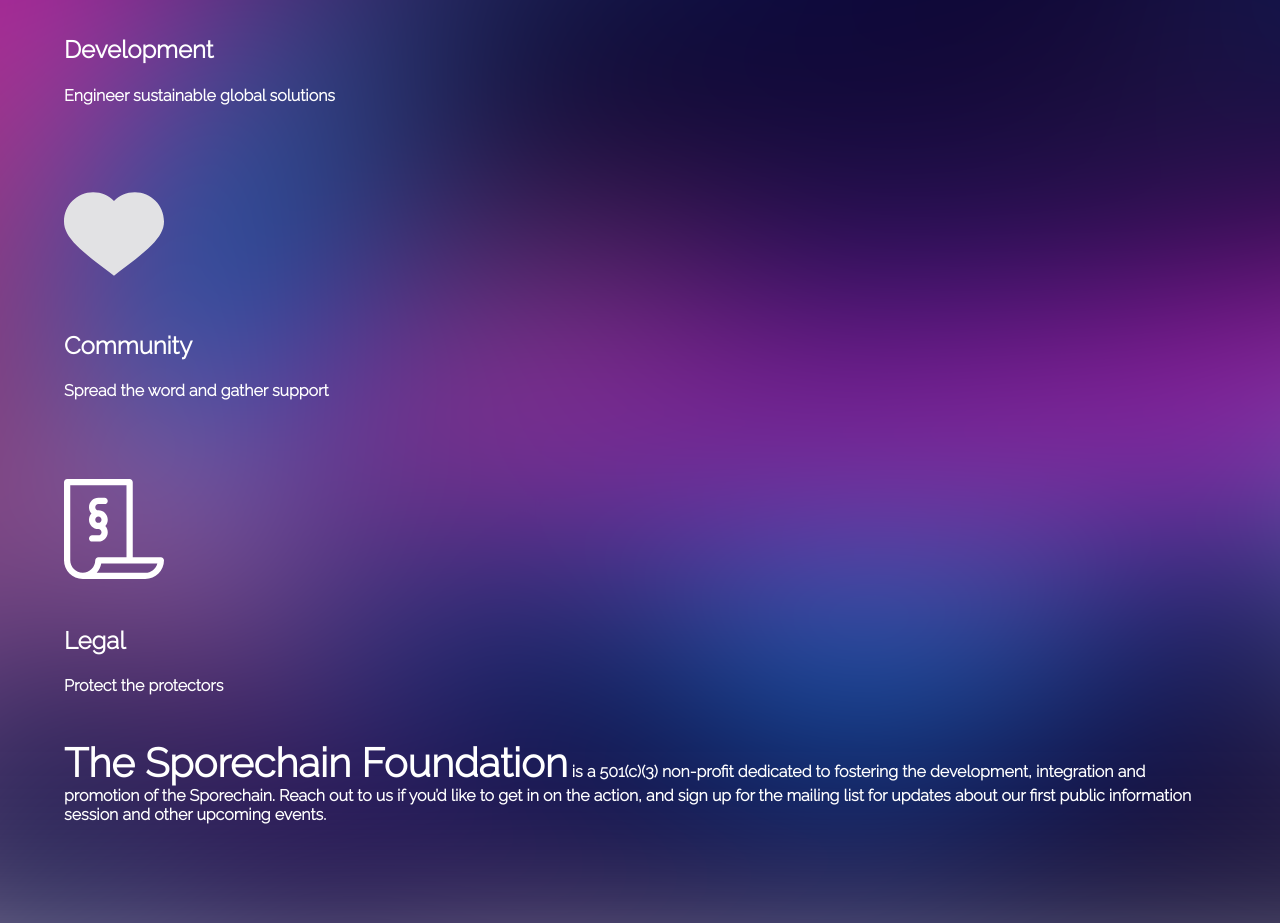
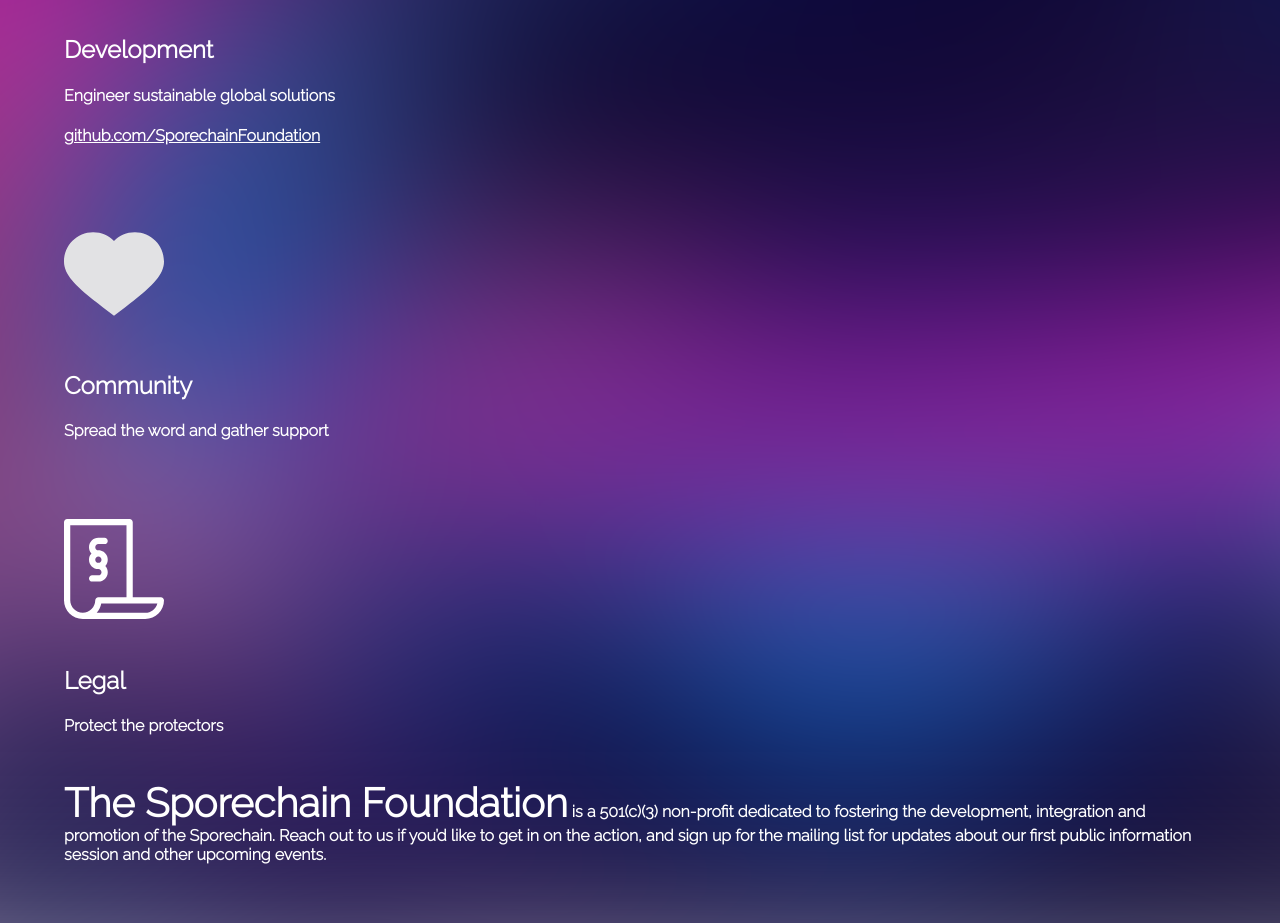
Before and after one commit to SporechainFoundation/sporechain.org, a Next.js app: page / in a window 1280 px wide. Shown: the part 2240-3163 px from the top of the page. Built offline with nearby package versions, Linux system fonts and the light colour scheme.

Commit message:
added link to github

```diff
--- a/components/home/GetInvolved/GetInvolved.tsx
+++ b/components/home/GetInvolved/GetInvolved.tsx
@@ -12,6 +12,7 @@
             <img className={styles.icon} src="/icons/programming-code-svgrepo-com.svg" />
             <h2>Development</h2>
             <h4>Engineer sustainable global solutions</h4>
+            <h4><a href="https://www.github.com/SporechainFoundation" target="_blank"><u>github.com/SporechainFoundation</u></a></h4>
             {/* <p>Lorem ipsum dolor sit amet, consectetur adipiscing elit, sed do eiusmod tempor incididunt ut labore et dolore magna aliqua. Ut enim ad minim veniam, quis nostrud exercitation ullamco laboris nisi ut aliquip ex ea commodo consequat. Duis aute irure dolor in reprehenderit in voluptate velit esse cillum dolore eu fugiat nulla pariatur. Excepteur sint occaecat cupidatat non proident, sunt in culpa qui officia deserunt mollit anim id est laborum.</p> */}
           </div>
           <div className={`${styles.flexItem} text-center`}>
```
